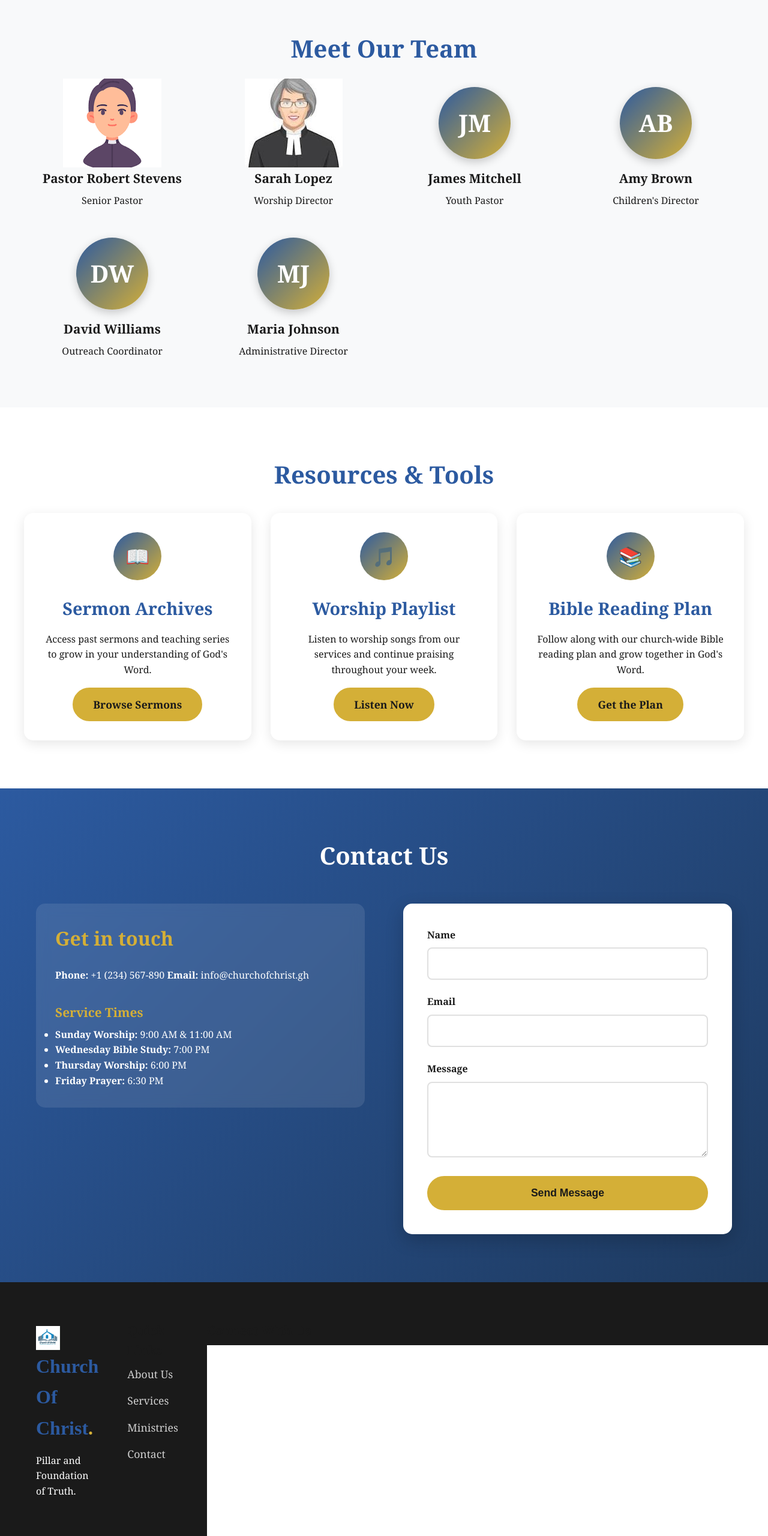
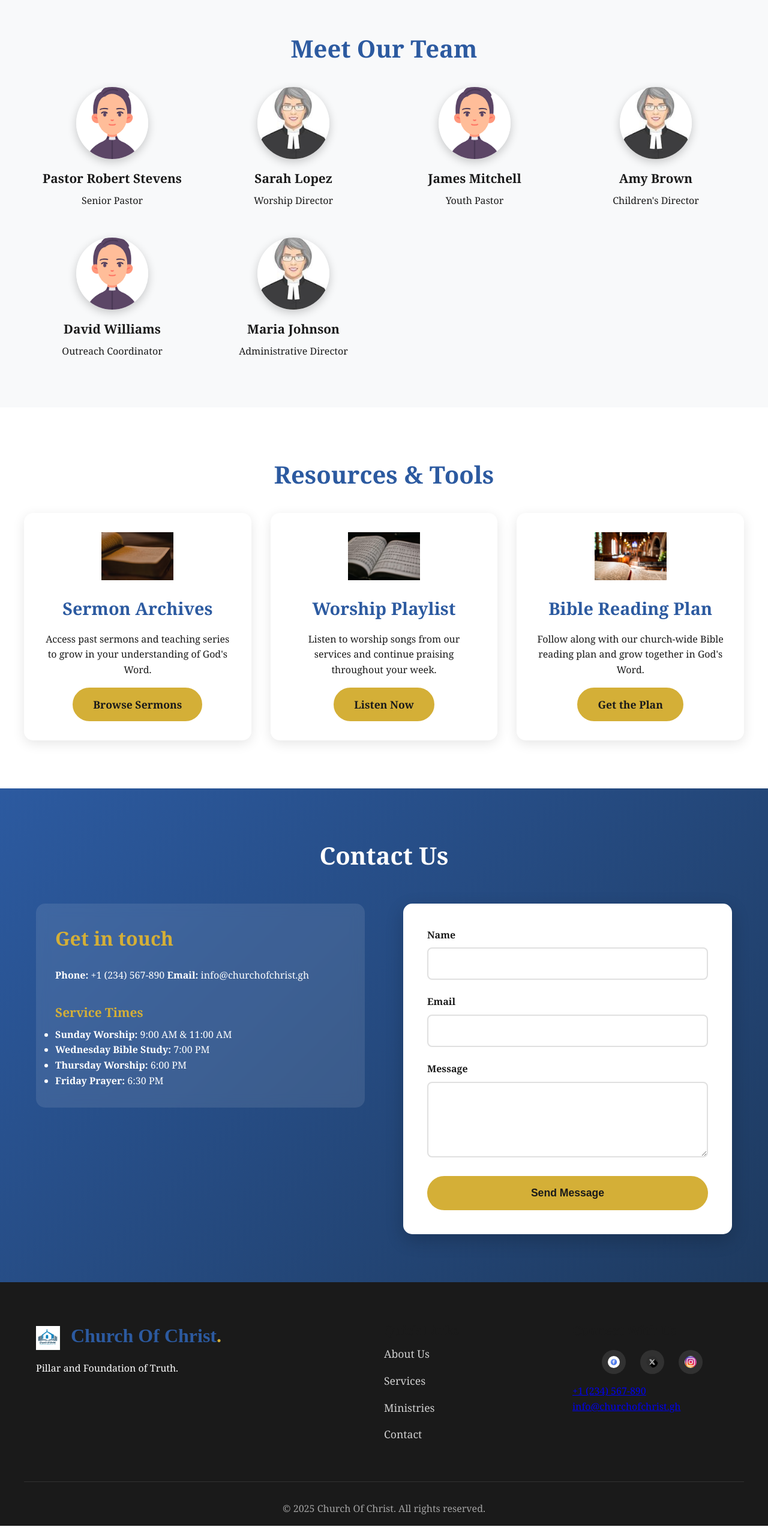
Before and after one commit to Tech-willson20/Churchofchrist, a plain HTML site: page index.html in a window 1280 px wide. Shown: the part 4620-7180 px from the top of the page at 60% size. Drawn offline with Linux system fonts and the light colour scheme.

Commit message:
Add files via upload

```diff
--- a/css/home.css
+++ b/css/home.css
@@ -309,16 +309,17 @@ h3 {
 .avatar {
     width: 120px;
     height: 120px;
-    background: linear-gradient(135deg, var(--primary), var(--accent));
-    color: var(--white);
     border-radius: 50%;
-    display: flex;
-    align-items: center;
-    justify-content: center;
-    font-size: 2.5rem;
-    font-weight: bold;
     margin: 0 auto 1rem;
     box-shadow: 0 5px 15px rgba(0,0,0,0.2);
+    overflow: hidden;
+}
+
+.avatar img {
+    width: 100%;
+    height: 100%;
+    object-fit: cover;
+    object-position: center;
 }
 
 /* Events Carousel */
@@ -554,7 +555,56 @@ h3 {
     margin: 0 auto 1.5rem;
 }
 
+.resource-icon img {
+    width: auto;
+    height: 100%;
+    object-fit: cover;
+}
 
+
+/* Social Media Links */
+.social-links {
+    display: flex;
+    gap: 1.5rem;
+    justify-content: center;
+    margin: 1rem 0;
+}
+
+.social-link {
+    width: 40px;
+    height: 40px;
+    background: rgba(255, 255, 255, 0.1);
+    color: var(--white);
+    border-radius: 50%;
+    display: flex;
+    align-items: center;
+    justify-content: center;
+    text-decoration: none;
+    transition: all 0.3s ease;
+    position: relative;
+    overflow: hidden;
+}
+
+.social-icon {
+    display: flex;
+    align-items: center;
+    justify-content: center;
+    width: 100%;
+    height: 100%;
+}
+
+.social-icon img {
+    width: 20px;
+    height: 20px;
+    border-radius: 50%;
+    object-fit: cover;
+}
+
+.social-link:hover {
+    background: var(--accent);
+    transform: translateY(-3px);
+    box-shadow: 0 5px 15px rgba(0, 0, 0, 0.3);
+}
 
 /* Footer */
 .site-footer {
@@ -604,24 +654,51 @@ h3 {
     padding-left: 5px;
 }
 
-.social {
+.social-links {
     display: flex;
     gap: 1.5rem;
-    justify-content: flex-end;
+    justify-content: center;
+    margin: 1rem 0;
 }
 
-.social a {
+.social-link {
+    display: flex;
+    align-items: center;
+    justify-content: center;
     width: 40px;
     height: 40px;
     background: rgba(255, 255, 255, 0.1);
+    border-radius: 50%;
+    transition: all 0.3s ease;
     color: var(--white);
-    border-radius: 50%;
+    text-decoration: none;
+}
+
+.social-icon {
     display: flex;
     align-items: center;
     justify-content: center;
-    text-decoration: none;
-    transition: all 0.3s;
-    font-size: 1.2rem;
+    width: 100%;
+    height: 100%;
+}
+
+.social-icon img {
+    width: 20px;
+    height: 20px;
+    border-radius: 50%;
+    object-fit: cover;
+}
+
+.social-link:hover {
+    background: var(--accent);
+    transform: translateY(-3px);
+    box-shadow: 0 5px 15px rgba(0, 0, 0, 0.3);
+}
+
+.social img{
+    width: auto;
+    height: 100%;
+    object-fit: cover;
 }
 
 .social a:hover {
@@ -648,8 +725,9 @@ h3 {
         justify-content: center;
     }
 
-    .footer img{
-
+    .footer img {
+        max-width: 100%;
+        height: auto;
     }
 
     .footer-nav ul {
--- a/css/styles.css
+++ b/css/styles.css
@@ -0,0 +1,43 @@
+/* Social Media Links */
+.social-links {
+    display: flex;
+    gap: 1.5rem;
+    justify-content: center;
+    margin: 1rem 0;
+}
+
+.social-link {
+    width: 40px;
+    height: 40px;
+    background: rgba(255, 255, 255, 0.1);
+    color: var(--white);
+    border-radius: 50%;
+    display: flex;
+    align-items: center;
+    justify-content: center;
+    text-decoration: none;
+    transition: all 0.3s ease;
+    position: relative;
+    overflow: hidden;
+}
+
+.social-icon {
+    display: flex;
+    align-items: center;
+    justify-content: center;
+    width: 100%;
+    height: 100%;
+}
+
+.social-icon img {
+    width: 20px;
+    height: 20px;
+    border-radius: 50%;
+    object-fit: cover;
+}
+
+.social-link:hover {
+    background: var(--accent);
+    transform: translateY(-3px);
+    box-shadow: 0 5px 15px rgba(0, 0, 0, 0.3);
+}
--- a/index.html
+++ b/index.html
@@ -206,22 +206,30 @@
             <p>Worship Director</p>
           </div>
           <div class="person">
-            <div class="avatar" aria-hidden="true">JM</div>
+            <div class="avatar" aria-hidden="true">
+              <img src="img/pastor1.png" alt="Pastor Robert Stevens" />
+            </div>
             <h4>James Mitchell</h4>
             <p>Youth Pastor</p>
           </div>
           <div class="person">
-            <div class="avatar" aria-hidden="true">AB</div>
+            <div class="avatar" aria-hidden="true">
+              <img src="img/femalejpg.jpg" alt="Pastor Sarah Lopez" />
+            </div>
             <h4>Amy Brown</h4>
             <p>Children's Director</p>
           </div>
           <div class="person">
-            <div class="avatar" aria-hidden="true">DW</div>
+            <div class="avatar" aria-hidden="true">
+              <img src="img/pastor1.png" alt="Pastor Robert Stevens" />
+            </div>
             <h4>David Williams</h4>
             <p>Outreach Coordinator</p>
           </div>
           <div class="person">
-            <div class="avatar" aria-hidden="true">MJ</div>
+            <div class="avatar" aria-hidden="true">
+              <img src="img/femalejpg.jpg" alt="Pastor Sarah Lopez" />
+            </div>
             <h4>Maria Johnson</h4>
             <p>Administrative Director</p>
           </div>
@@ -233,19 +241,25 @@
       <h2>Resources & Tools</h2>
       <div class="resource-cards">
         <div class="resource-card">
-          <div class="resource-icon">📖</div>
+          <div class="resource-icon">
+            <img src="img/sermon.avif" alt="sermon" />
+          </div>
           <h3>Sermon Archives</h3>
           <p>Access past sermons and teaching series to grow in your understanding of God's Word.</p>
           <a href="#" class="btn primary" style="margin-top: 1rem;">Browse Sermons</a>
         </div>
         <div class="resource-card">
-          <div class="resource-icon">🎵</div>
+          <div class="resource-icon">
+            <img src="img/worship.avif" alt="sermon" />
+          </div>
           <h3>Worship Playlist</h3>
           <p>Listen to worship songs from our services and continue praising throughout your week.</p>
           <a href="#" class="btn primary" style="margin-top: 1rem;">Listen Now</a>
         </div>
         <div class="resource-card">
-          <div class="resource-icon">📚</div>
+          <div class="resource-icon">
+            <img src="img/sermon.webp" alt="sermon" />
+          </div>
           <h3>Bible Reading Plan</h3>
           <p>Follow along with our church-wide Bible reading plan and grow together in God's Word.</p>
           <a href="#" class="btn primary" style="margin-top: 1rem;">Get the Plan</a>
@@ -316,9 +330,9 @@
           <h4>Quick Links</h4>
           <ul>
             <li><a href="about.html">About Us</a></li>
-            <li><a href="#services">Services</a></li>
-            <li><a href="#ministries">Ministries</a></li>
-            <li><a href="#contact">Contact</a></li>
+            <li><a href="service.html">Services</a></li>
+            <li><a href="ministries.html">Ministries</a></li>
+            <li><a href="contact.html">Contact</a></li>
           </ul>
         </div>
           </nav>
@@ -330,10 +344,10 @@
             <span class="social-icon"><img src="img/facebook.jpg" alt="Facebook" /></span>
           </a>
           <a href="#" class="social-link" aria-label="Twitter">
-            <span class="social-icon">t</span>
+            <span class="social-icon"><img src="img/x.webp" alt="Twitter" /></span>
           </a>
           <a href="#" class="social-link" aria-label="Instagram">
-            <span class="social-icon">ig</span>
+            <span class="social-icon"><img src="img/ins.jpg" alt="Instagram" /></span>
           </a>
         </div>
         <p class="contact-info">
```
Also changed, not shown: about.html (+43 -23 lines), beliefs.html (+12 -12 lines), contact.html (+6 -6 lines), events.html (+10 -10 lines), ministries.html (+10 -10 lines), resources.html (+6 -6 lines), service.html (+14 -14 lines), team.html (+18 -16 lines), img/bible.jpg (added), img/ins.jpg (added), img/sermon.avif (added), img/sermon.webp (added), img/worship.avif (added).
